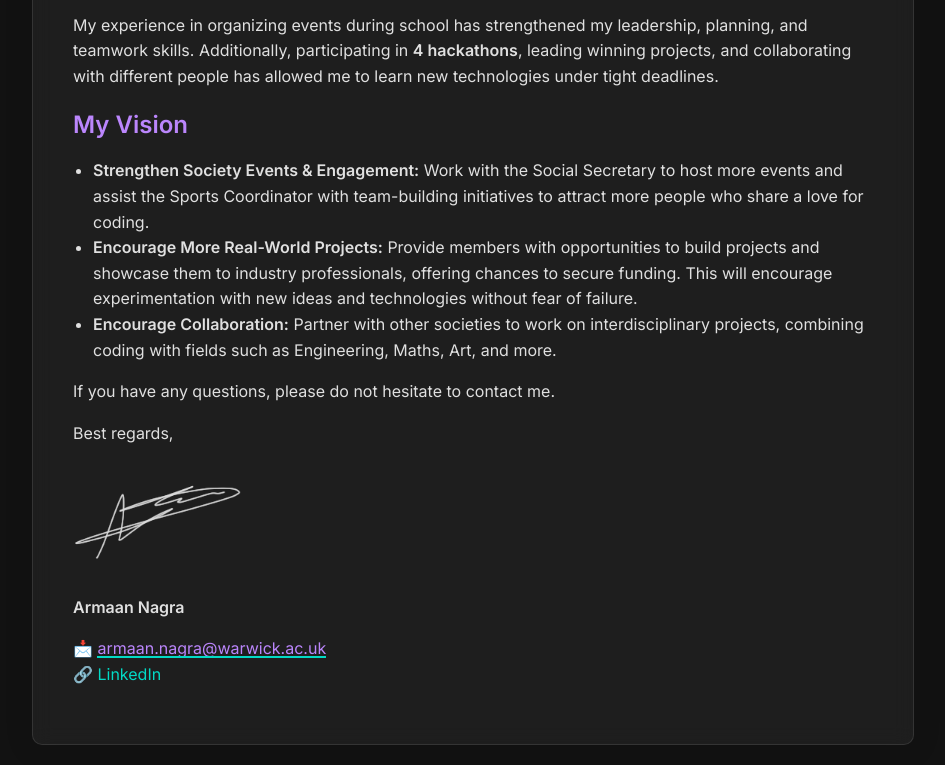
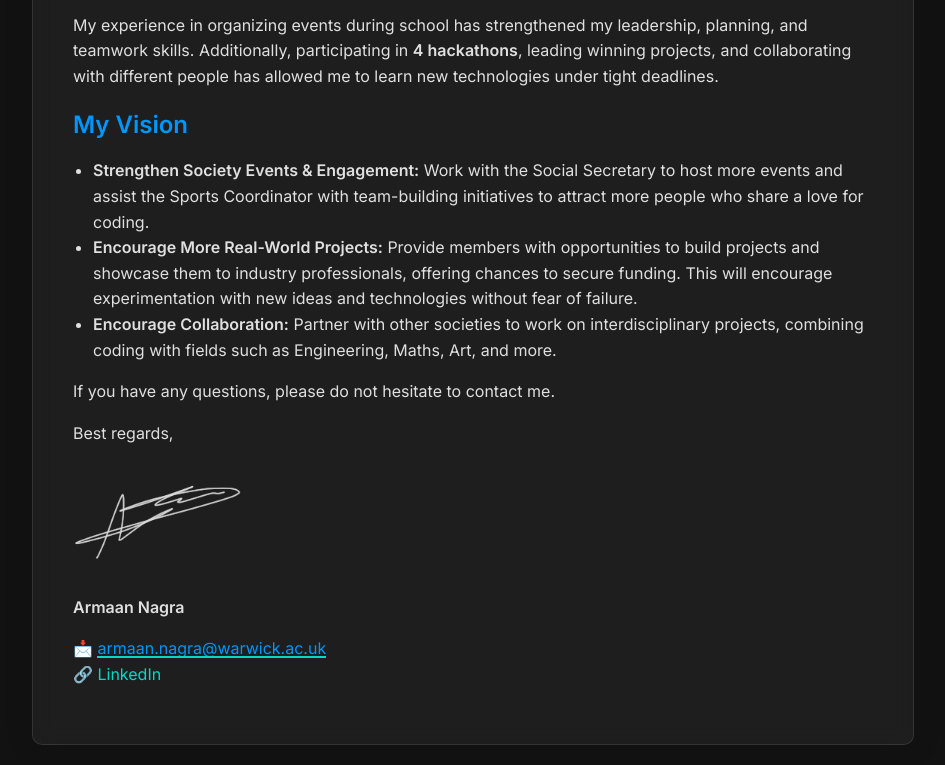
Before and after one commit to Armaan-Nagra/CodeSoc-Manifesto, a plain HTML site: page index.html in a window 1280 px wide. In both pictures the pointer is over the link "armaan.nagra@warwick.ac.uk". Shown: the part 449-1214 px from the top of the page, without its empty margins (167-1112 px from the left). Drawn offline with Linux system fonts and the light colour scheme.

Commit message:
finished

```diff
--- a/index.html
+++ b/index.html
@@ -32,7 +32,8 @@
             animation: fadeIn 1s ease-in-out;
         }
         h1, h2 {
-            color: #BB86FC;
+            /* color: #BB86FC; */
+            color: #0096FB;
         }
         p, li {
             line-height: 1.6;
@@ -59,7 +60,8 @@
             transition: transform 0.3s ease;
         }
         a:hover {
-            color: #BB86FC;
+            /* color: #BB86FC; */
+            color: #0096FB;
         }
         a:hover::after {
             transform: scaleX(1);
```
